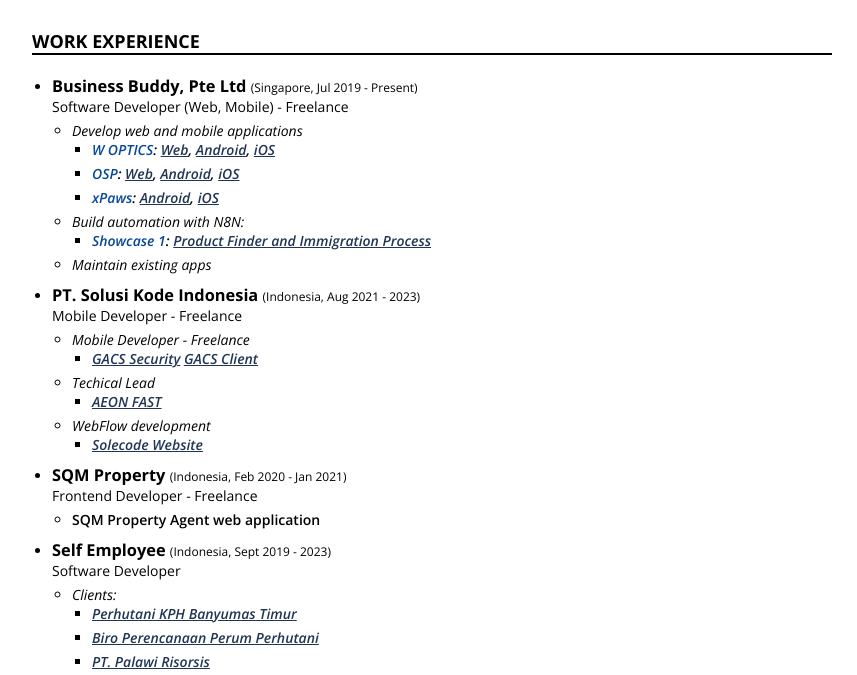
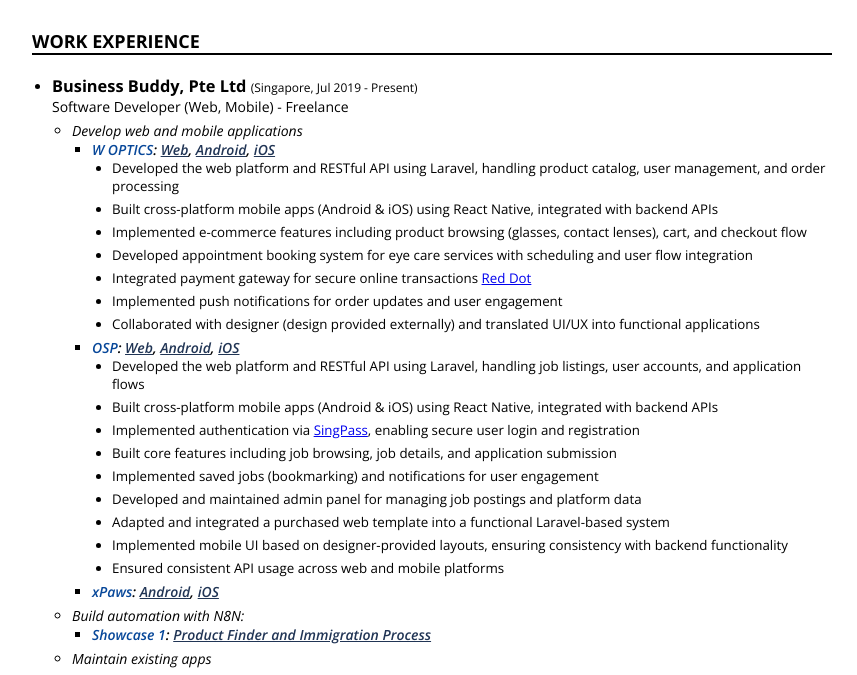
Before and after one commit to shafarizkyf/shafarizkyf.github.io, a plain HTML site: page index.html in a window 1280 px wide. Shown: the part 485-1160 px from the top of the page, without its empty margins (208-1065 px from the left). Drawn offline with nearby package versions, Linux system fonts and the light colour scheme.

Commit message:
update project description

```diff
--- a/index.html
+++ b/index.html
@@ -112,8 +112,31 @@
             Develop web and mobile applications
             <ul class="apps">
               <li>
-                <span class="text-primary">W OPTICS</span>: <a href="https://woptics.sg/" target="_blank">Web</a>, <a href="https://play.google.com/store/apps/details?id=com.woptics" target="_blank">Android</a>, <a href="https://apps.apple.com/us/app/w-optics/id1598118621" target="_blank">iOS</a></li>
-              <li><span class="text-primary">OSP</span>: <a href="https://vcf.osp.sg" target="_blank">Web</a>, <a href="https://play.google.com/store/apps/details?id=com.businessbuddy.osp" target="_blank">Android</a>, <a href="https://apps.apple.com/sg/app/osp-career/id6467822803" target="_blank">iOS</a></li>
+                <span class="text-primary">W OPTICS</span>: <a href="https://woptics.sg/" target="_blank">Web</a>, <a href="https://play.google.com/store/apps/details?id=com.woptics" target="_blank">Android</a>, <a href="https://apps.apple.com/us/app/w-optics/id1598118621" target="_blank">iOS</a>
+                <ul class="project-experiences">
+                  <li>Developed the web platform and RESTful API using Laravel, handling product catalog, user management, and order processing</li>
+                  <li>Built cross-platform mobile apps (Android & iOS) using React Native, integrated with backend APIs</li>
+                  <li>Implemented e-commerce features including product browsing (glasses, contact lenses), cart, and checkout flow</li>
+                  <li>Developed appointment booking system for eye care services with scheduling and user flow integration</li>
+                  <li>Integrated payment gateway for secure online transactions <a href="https://reddotpayment.com/" target="_blank">Red Dot</a></li>
+                  <li>Implemented push notifications for order updates and user engagement</li>
+                  <li>Collaborated with designer (design provided externally) and translated UI/UX into functional applications</li>
+                </ul>
+              </li>
+              <li>
+                <span class="text-primary">OSP</span>: <a href="https://vcf.osp.sg" target="_blank">Web</a>, <a href="https://play.google.com/store/apps/details?id=com.businessbuddy.osp" target="_blank">Android</a>, <a href="https://apps.apple.com/sg/app/osp-career/id6467822803" target="_blank">iOS</a>
+                <ul class="project-experiences">
+                  <li>Developed the web platform and RESTful API using Laravel, handling job listings, user accounts, and application flows</li>
+                  <li>Built cross-platform mobile apps (Android & iOS) using React Native, integrated with backend APIs</li>
+                  <li>Implemented authentication via <a href="https://developer.singpass.gov.sg/" target="_blank">SingPass</a>, enabling secure user login and registration</li>
+                  <li>Built core features including job browsing, job details, and application submission</li>
+                  <li>Implemented saved jobs (bookmarking) and notifications for user engagement</li>
+                  <li>Developed and maintained admin panel for managing job postings and platform data</li>
+                  <li>Adapted and integrated a purchased web template into a functional Laravel-based system</li>
+                  <li>Implemented mobile UI based on designer-provided layouts, ensuring consistency with backend functionality</li>
+                  <li>Ensured consistent API usage across web and mobile platforms</li>
+                </ul>
+              </li>
               <li><span class="text-primary">xPaws</span>: <a href="https://play.google.com/store/apps/details?id=com.businessbuddy.xpaws" target="_blank">Android</a>, <a href="https://apps.apple.com/us/app/xpaws/id6633425414" target="_blank">iOS</a></li>
             </ul>
           </li>
--- a/style.css
+++ b/style.css
@@ -259,6 +259,13 @@ td.label {
   gap: 6px;
 }
 
+.project-experiences li {
+  font-weight: normal;
+  font-style: normal;
+  font-size: 10pt;
+  list-style: disc;
+}
+
 @media (max-width: 1200px) {
 
 }
```
